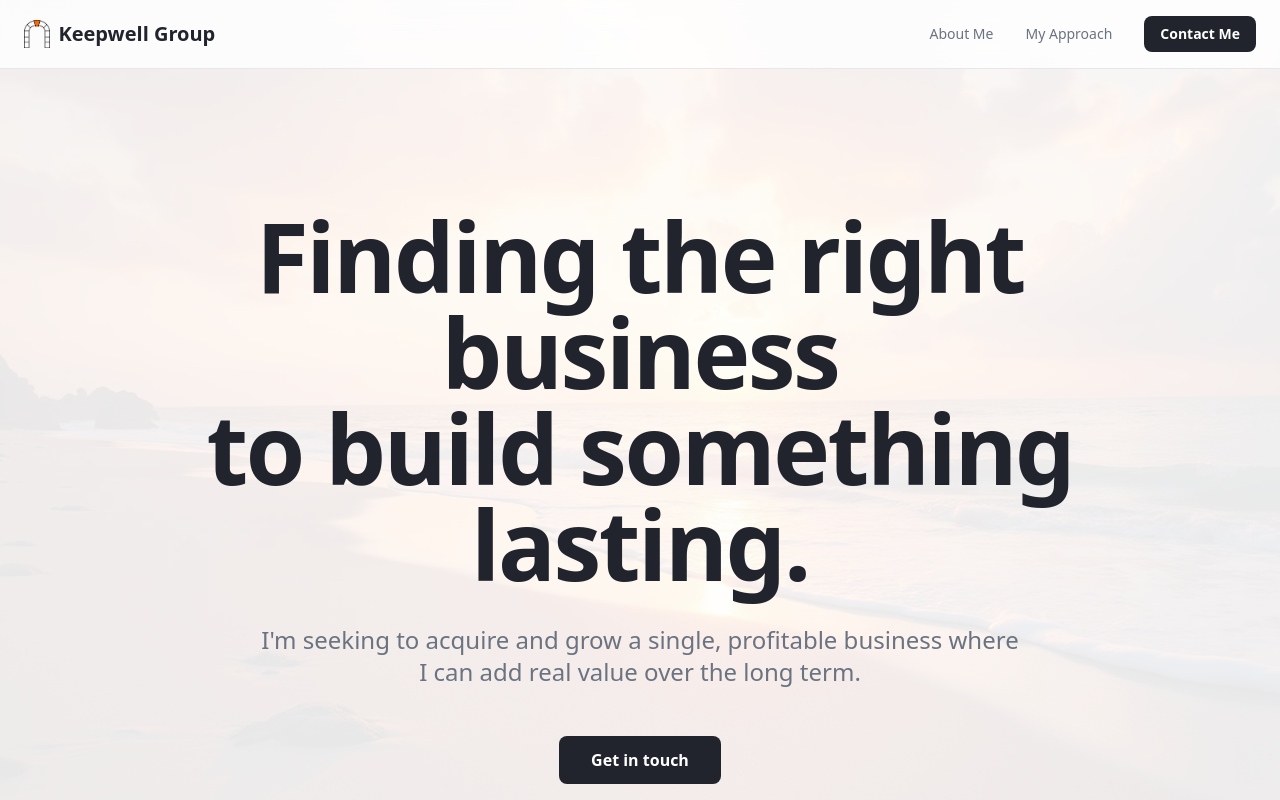
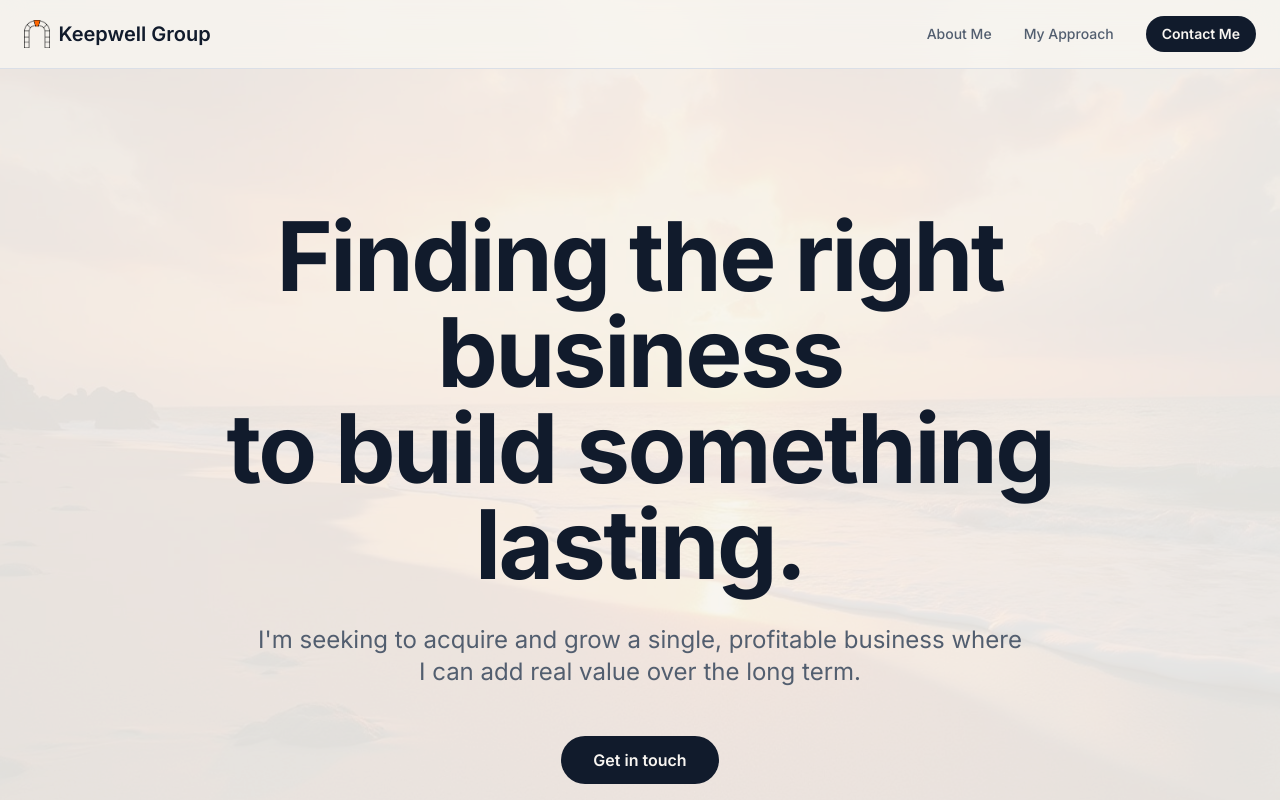
Before and after one commit to keepwellgroup/keepwell-landing-group, a React (Vite) app: page / in a window 1280 px wide. Shown: the top 800 px of the page. Built offline with nearby package versions, Linux system fonts and the light colour scheme; the HTML template or start-up script is replaced by a standard one.

Commit message:
Changes
Co-authored-by: keepwellgroup <239233095+keepwellgroup@users.noreply.github.com>

```diff
--- a/src/index.css
+++ b/src/index.css
@@ -2,95 +2,81 @@
 @tailwind components;
 @tailwind utilities;
 
-/* Definition of the design system. All colors, gradients, fonts, etc should be defined here.
-All colors MUST be HSL.
-*/
+/* Keepwell design system — inspired by ecommercelending.com:
+   deep navy hero, cream/off-white sections, electric blue accent,
+   bold display sans + italic serif emphasis, mono eyebrow labels. */
 
 @layer base {
   :root {
-    --background: 0 0% 100%;
-    --foreground: 220 15% 15%;
+    /* Cream / off-white surface */
+    --background: 36 33% 96%;
+    --foreground: 217 45% 12%;
 
     --card: 0 0% 100%;
-    --card-foreground: 220 15% 15%;
+    --card-foreground: 217 45% 12%;
 
     --popover: 0 0% 100%;
-    --popover-foreground: 220 15% 15%;
+    --popover-foreground: 217 45% 12%;
 
-    --primary: 262 83% 58%;
-    --primary-foreground: 0 0% 100%;
+    /* Deep navy as primary brand surface */
+    --primary: 217 45% 16%;
+    --primary-foreground: 36 33% 96%;
 
-    --secondary: 220 13% 95%;
-    --secondary-foreground: 220 15% 15%;
+    --secondary: 36 25% 92%;
+    --secondary-foreground: 217 45% 16%;
 
-    --muted: 220 13% 97%;
-    --muted-foreground: 220 9% 46%;
+    --muted: 36 25% 92%;
+    --muted-foreground: 217 15% 38%;
 
-    --accent: 262 83% 58%;
+    /* Electric blue accent */
+    --accent: 220 90% 60%;
     --accent-foreground: 0 0% 100%;
 
-    --destructive: 0 84.2% 60.2%;
+    --destructive: 0 84% 60%;
     --destructive-foreground: 0 0% 100%;
 
-    --border: 220 13% 91%;
-    --input: 220 13% 91%;
-    --ring: 262 83% 58%;
+    --border: 217 20% 88%;
+    --input: 217 20% 88%;
+    --ring: 220 90% 60%;
 
-    --radius: 0.5rem;
+    --radius: 9999px;
+
+    /* Navy surface used by Hero & Footer */
+    --navy: 217 45% 14%;
+    --navy-foreground: 36 33% 96%;
+    --navy-muted: 217 25% 65%;
+    --navy-border: 217 30% 22%;
 
     --sidebar-background: 0 0% 98%;
-
     --sidebar-foreground: 240 5.3% 26.1%;
-
     --sidebar-primary: 240 5.9% 10%;
-
     --sidebar-primary-foreground: 0 0% 98%;
-
     --sidebar-accent: 240 4.8% 95.9%;
-
     --sidebar-accent-foreground: 240 5.9% 10%;
-
     --sidebar-border: 220 13% 91%;
-
     --sidebar-ring: 217.2 91.2% 59.8%;
   }
 
   .dark {
-    --background: 220 25% 10%;
-    --foreground: 40 20% 97%;
-
-    --card: 220 25% 12%;
-    --card-foreground: 40 20% 97%;
-
-    --popover: 220 25% 12%;
-    --popover-foreground: 40 20% 97%;
-
-    --primary: 40 20% 97%;
-    --primary-foreground: 220 25% 15%;
-
-    --secondary: 220 20% 20%;
-    --secondary-foreground: 40 20% 97%;
-
-    --muted: 220 20% 18%;
-    --muted-foreground: 40 15% 65%;
-
-    --accent: 75 65% 85%;
-    --accent-foreground: 220 25% 15%;
-
-    --destructive: 0 62.8% 30.6%;
-    --destructive-foreground: 40 20% 97%;
-
-    --border: 220 20% 20%;
-    --input: 220 20% 20%;
-    --ring: 75 65% 85%;
-    --sidebar-background: 240 5.9% 10%;
-    --sidebar-foreground: 240 4.8% 95.9%;
-    --sidebar-primary: 224.3 76.3% 48%;
-    --sidebar-primary-foreground: 0 0% 100%;
-    --sidebar-accent: 240 3.7% 15.9%;
-    --sidebar-accent-foreground: 240 4.8% 95.9%;
-    --sidebar-border: 240 3.7% 15.9%;
-    --sidebar-ring: 217.2 91.2% 59.8%;
+    --background: 217 45% 10%;
+    --foreground: 36 33% 96%;
+    --card: 217 45% 12%;
+    --card-foreground: 36 33% 96%;
+    --popover: 217 45% 12%;
+    --popover-foreground: 36 33% 96%;
+    --primary: 36 33% 96%;
+    --primary-foreground: 217 45% 14%;
+    --secondary: 217 30% 18%;
+    --secondary-foreground: 36 33% 96%;
+    --muted: 217 30% 18%;
+    --muted-foreground: 217 15% 65%;
+    --accent: 220 90% 60%;
+    --accent-foreground: 0 0% 100%;
+    --destructive: 0 62% 30%;
+    --destructive-foreground: 36 33% 96%;
+    --border: 217 30% 22%;
+    --input: 217 30% 22%;
+    --ring: 220 90% 60%;
   }
 }
 
@@ -99,7 +85,43 @@ All colors MUST be HSL.
     @apply border-border;
   }
 
+  html {
+    font-family: 'Inter', system-ui, -apple-system, sans-serif;
+  }
+
   body {
-    @apply bg-background text-foreground;
+    @apply bg-background text-foreground antialiased;
+    font-feature-settings: 'ss01', 'cv11';
   }
 }
+
+@layer utilities {
+  .font-display {
+    font-family: 'Inter', system-ui, sans-serif;
+    letter-spacing: -0.035em;
+    font-weight: 800;
+  }
+  .font-serif-italic {
+    font-family: 'Instrument Serif', 'Times New Roman', serif;
+    font-style: italic;
+    font-weight: 400;
+    letter-spacing: -0.02em;
+  }
+  .font-mono-label {
+    font-family: 'JetBrains Mono', ui-monospace, monospace;
+    letter-spacing: 0.18em;
+    text-transform: uppercase;
+    font-size: 0.72rem;
+    font-weight: 500;
+  }
+  .bg-navy {
+    background-color: hsl(var(--navy));
+    color: hsl(var(--navy-foreground));
+  }
+  .text-navy {
+    color: hsl(var(--navy));
+  }
+  .border-navy {
+    border-color: hsl(var(--navy-border));
+  }
+}
```
